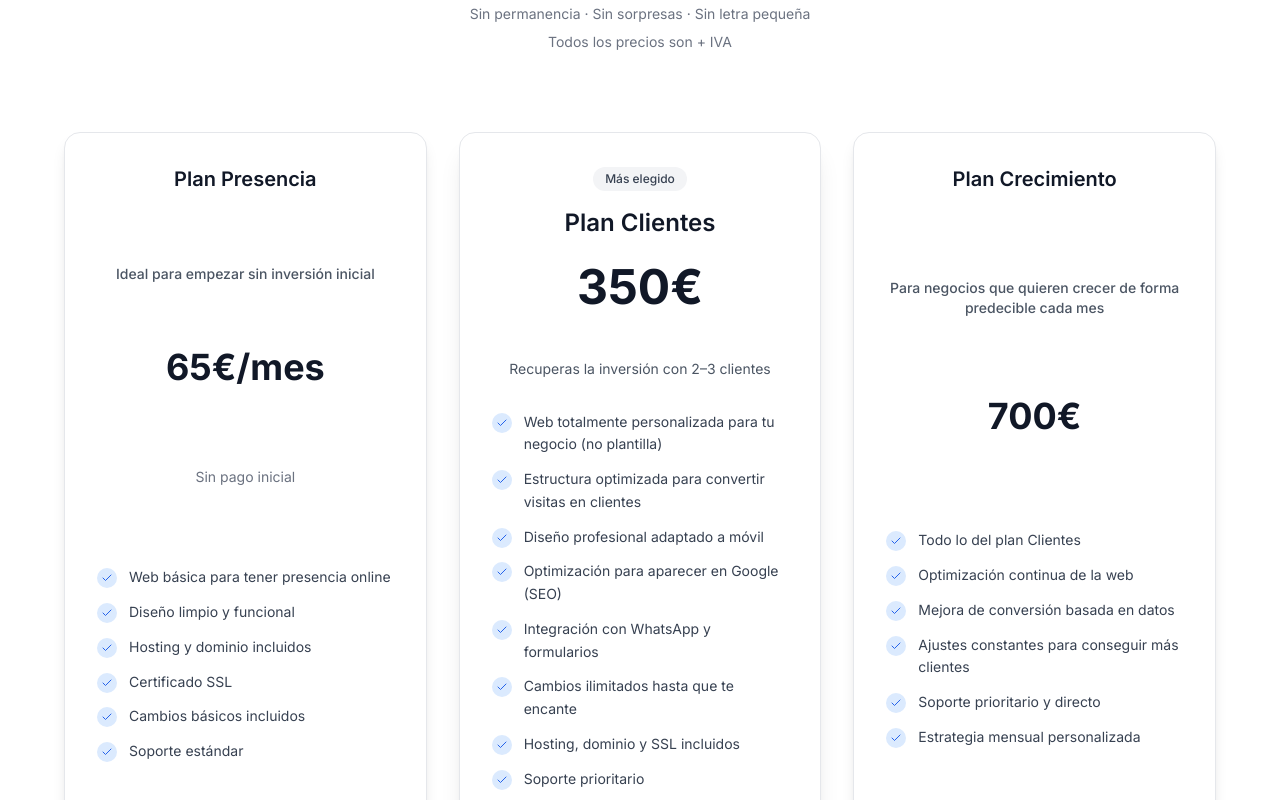
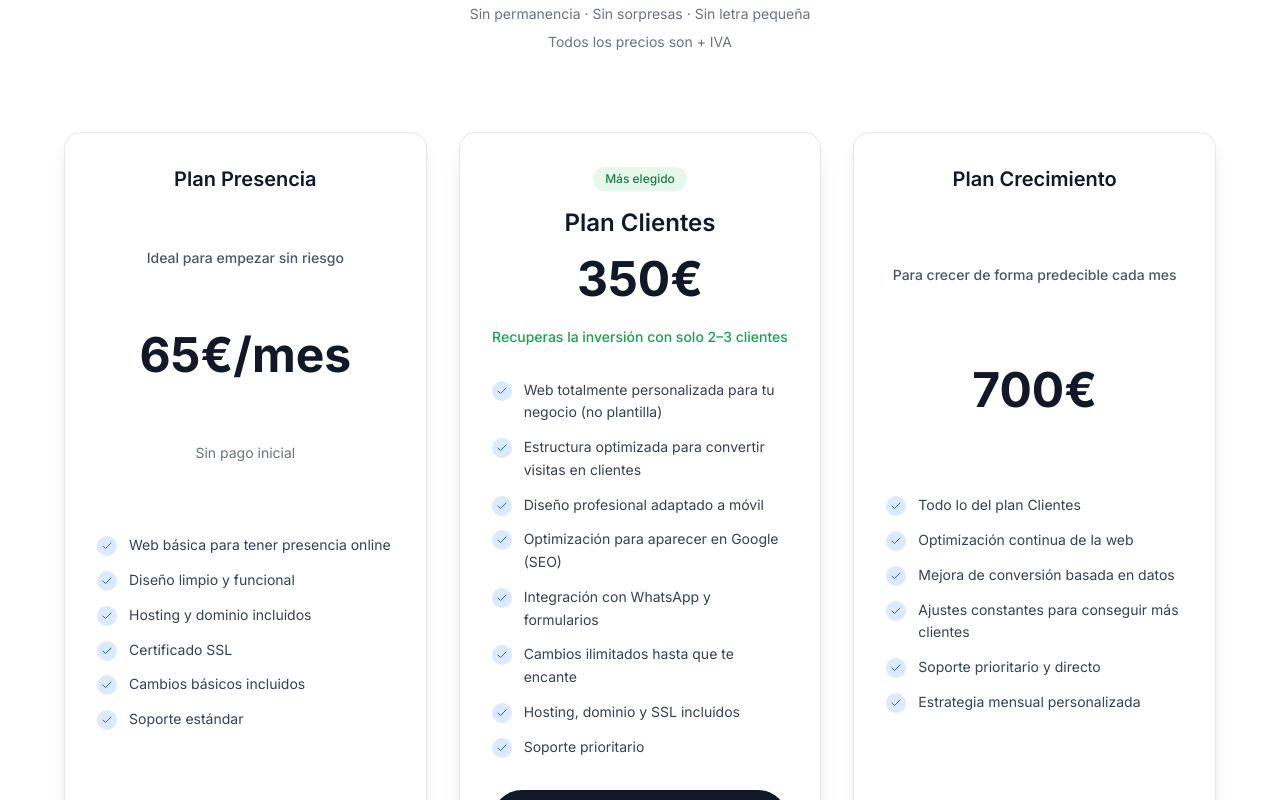
Before and after one commit to joan-devgggg/elevate-web1, a React (Vite) app: page / in a window 1280 px wide. Shown: the part 3080-3880 px from the top of the page. Built offline with nearby package versions, Linux system fonts and the light colour scheme; the HTML template or start-up script is replaced by a standard one.

Commit message:
Standardize SaaS pricing structure - Consistent layout, unified pricing design, green badge, improved copy and spacing

```diff
--- a/src/components/Pricing.tsx
+++ b/src/components/Pricing.tsx
@@ -20,7 +20,7 @@ const Pricing = () => {
       ],
       buttonText: "Empezar sin pago inicial",
       featured: false,
-      description: "Ideal para empezar sin inversión inicial",
+      description: "Ideal para empezar sin riesgo",
       whatsappMessage: "Hola%2C%20quiero%20el%20Plan%20Presencia%20para%20mi%20negocio"
     },
     {
@@ -40,7 +40,7 @@ const Pricing = () => {
       buttonText: "Quiero mi web en 48h",
       featured: true,
       badge: "Más elegido",
-      priceDescription: "Recuperas la inversión con 2–3 clientes",
+      priceDescription: "Recuperas la inversión con solo 2–3 clientes",
       whatsappMessage: "Hola%2C%20quiero%20el%20Plan%20Clientes%20para%20conseguir%20más%20clientes"
     },
     {
@@ -57,7 +57,7 @@ const Pricing = () => {
       ],
       buttonText: "Quiero escalar mi negocio",
       featured: false,
-      description: "Para negocios que quieren crecer de forma predecible cada mes",
+      description: "Para crecer de forma predecible cada mes",
       whatsappMessage: "Hola%2C%20quiero%20el%20Plan%20Crecimiento%20para%20escalar%20mi%20negocio"
     }
   ];
@@ -91,99 +91,53 @@ const Pricing = () => {
               viewport={{ once: true }}
               transition={{ delay: index * 0.1, duration: 0.5 }}
               whileHover={{ y: -1, scale: plan.featured ? 1.03 : 1.01 }}
-              className={`bg-white rounded-2xl p-6 md:p-8 text-center shadow-lg border border-gray-200 ${plan.featured ? 'bg-[#FAFBFF] shadow-xl scale-[1.02]' : ''} relative h-full flex flex-col justify-between transition-transform duration-300`}
+              className={`bg-white rounded-2xl p-8 text-center shadow-lg border border-gray-200 ${plan.featured ? 'bg-[#F8FAFF] shadow-xl scale-[1.02]' : ''} relative h-full flex flex-col justify-between transition-all duration-300`}
             >
               {/* Badge dentro de la card */}
               {plan.featured && (
                 <div className="mb-4">
                   <div className="inline-flex items-center justify-center w-full">
-                    <div className="bg-gray-100 text-gray-700 px-3 py-1 rounded-full text-xs font-medium">
+                    <div className="bg-[#E6F7EC] text-[#1F7A4D] px-3 py-1 rounded-full text-xs font-medium">
                       Más elegido
                     </div>
                   </div>
                 </div>
               )}
               {/* Nombre del plan */}
-              <h3 className={`font-semibold text-gray-900 ${plan.featured ? 'text-2xl mb-6' : 'text-xl mb-6'}`}>
+              <h3 className={`font-semibold text-gray-900 ${plan.featured ? 'text-2xl mb-4' : 'text-xl mb-4'}`}>
                 {plan.name}
               </h3>
 
-              {/* Descripción adicional */}
+              {/* Descripción (siempre encima del precio) */}
               {plan.description && (
-                <p className={`text-gray-600 ${plan.featured ? 'text-base mb-6' : 'text-sm mb-4'} font-medium`}>
+                <p className="text-gray-600 text-sm mb-6 font-medium">
                   {plan.description}
                 </p>
               )}
 
-              {/* Precio con jerarquía elegante */}
-              <div className={`${plan.featured ? 'mb-12' : 'mb-8'}`}>
-                {plan.price.includes('inicial') ? (
-                  <div className="space-y-1">
-                    <div className="text-6xl font-black text-gray-900">
-                      {plan.price.split('inicial')[0].trim()}
-                    </div>
-                    <div className="text-sm text-gray-500 font-medium">
-                      {plan.price.includes('inicial') ? 'Pago único' : ''}
-                    </div>
-                    {plan.price.includes('inicial') && (
-                      <div className="text-lg font-semibold text-gray-700 mt-2">
-                        {plan.name === 'Plan Clientes' ? '+55€/mes (opcional, mantenimiento y mejoras)' : plan.name === 'Plan Crecimiento' ? '+95€/mes (opcional, optimización continua)' : ''}
-                      </div>
-                    )}
-                    {plan.name === 'Plan Clientes' && (
-                      <div className="text-sm text-gray-600 mt-2">
-                        Pago único + opción de mantenimiento mensual (opcional)
-                      </div>
-                    )}
-                    {plan.name === 'Plan Clientes' && (
-                      <div className="text-sm text-green-600 font-medium mt-2">
-                        Recuperas la inversión con 2–3 clientes
-                      </div>
-                    )}
-                    {plan.name === 'Plan Presencia' && (
-                      <div className="text-sm text-blue-600 font-medium mt-2">
-                        Ideal para empezar sin inversión inicial
-                      </div>
-                    )}
-                    {plan.name === 'Plan Crecimiento' && (
-                      <div className="text-sm text-purple-600 font-medium mt-2">
-                        Para negocios que quieren crecer más rápido
-                      </div>
-                    )}
-                  </div>
-                ) : (
-                  <div className="space-y-1">
-                    <div className={`font-bold text-gray-900 ${plan.featured ? 'text-5xl' : 'text-4xl'}`}>
-                      {plan.price}
-                    </div>
-                  </div>
-                )}
+              {/* Precio - mismo tamaño para todos */}
+              <div className="mb-6">
+                <div className="text-5xl font-bold text-gray-900">
+                  {plan.price}
+                </div>
               </div>
 
-              {/* Descripción de precio para plan central */}
+              {/* Subtexto adicional */}
+              {plan.additionalText && (
+                <p className="text-gray-500 text-sm mb-8">
+                  {plan.additionalText}
+                </p>
+              )}
+
+              {/* Descripción de precio (solo Plan Clientes) */}
               {plan.priceDescription && (
-                <p className="text-sm text-gray-600 mb-8">
+                <p className="text-sm text-green-600 font-medium mb-8">
                   {plan.priceDescription}
                 </p>
               )}
 
-              {/* Texto adicional */}
-              {plan.additionalText && (
-                <p className={`text-gray-500 ${plan.featured ? 'text-base mb-12' : 'text-sm mb-8'}`}>
-                  {plan.additionalText}
-                </p>
-              )}
-              {plan.price.includes('inicial') && (
-                <div className="flex flex-col gap-1 mt-2">
-                  <div className="flex items-center gap-2 text-sm text-gray-500">
-                    <div className="w-2 h-2 rounded-full bg-green-500"></div>
-                    <span>Sin permanencia · Actívalo cuando quieras</span>
-                  </div>
-                </div>
-              )}
-
-              {/* Características */}
-              <div className={`flex flex-col gap-3 text-left ${plan.featured ? 'mb-8' : 'mb-6'}`}>
+              {/* Características - espaciado consistente */}
+              <div className="flex flex-col gap-3 text-left mb-8">
                 {plan.features.map((feature) => (
                   <div key={feature} className="flex items-start gap-3">
                     <div className="flex h-5 w-5 shrink-0 items-center justify-center rounded-full bg-blue-100 mt-0.5">
@@ -196,7 +150,7 @@ const Pricing = () => {
                 ))}
               </div>
 
-              {/* Botón */}
+              {/* Botón CTA */}
               <a
                 href={`${WHATSAPP_URL.split('?')[0]}?text=${plan.whatsappMessage}`}
                 target="_blank"
@@ -204,7 +158,7 @@ const Pricing = () => {
                 className={`
                   inline-flex w-full items-center justify-center gap-2 rounded-full transition-all duration-200
                   ${plan.featured
-                    ? 'bg-gray-900 text-white hover:bg-gray-800 text-lg font-bold px-8 py-4 shadow-lg hover:shadow-xl'
+                    ? 'bg-gray-900 text-white hover:bg-gray-800 text-lg font-bold px-8 py-4 shadow-lg hover:shadow-xl hover:-translate-y-0.5'
                     : 'border-2 border-gray-300 text-gray-700 hover:bg-gray-50 hover:text-gray-900 text-sm font-medium px-6 py-3'
                   }
                 `}
```
